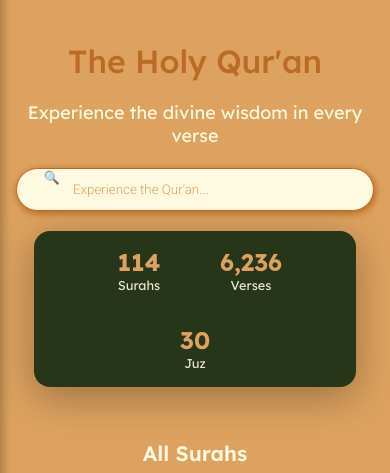
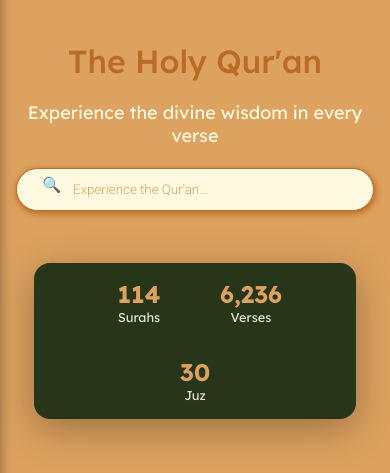
Before and after one commit to Mystibear125/Quran-App, a Django app: page / in a window 390 px wide. Shown: the part 86-559 px from the top of the page. Run offline with Django 5.2, Linux system fonts and the light colour scheme; some libraries are stand-ins or nearby versions.

Commit message:
Mobile styling improv

```diff
--- a/core/static/home/styles/style.css
+++ b/core/static/home/styles/style.css
@@ -272,7 +272,7 @@ body.sidebar-open {
 
 .search-icon {
     position: absolute;
-    font-size: 0.8rem;
+    font-size: 0.95rem;
     top: 21.5%;
     left: 10%;
     transform: translate(-50%, -50%);
@@ -504,10 +504,10 @@ body.sidebar-open {
         font-size: 0.65rem;
     }
     .header-status p{
-        font-size: 0.75rem;
+        font-size: 0.85rem;
     }
     .search-bar {
-        padding-bottom: 0;
+        padding-bottom: 2rem;
     }
 }
 
--- a/core/templates/home/index.html
+++ b/core/templates/home/index.html
@@ -5,7 +5,7 @@
     <meta charset="UTF-8">
     <meta name="viewport" content="width=device-width, initial-scale=1.0">
     <title>Al-Qur'an - Divine Words at Your Fingertips</title>
-    <link rel="stylesheet" href="{% static 'home/styles/style.css' %}?v=1.0.1">
+    <link rel="stylesheet" href="{% static 'home/styles/style.css' %}">
     <link rel="preconnect" href="https://fonts.googleapis.com">
     <link rel="preconnect" href="https://fonts.gstatic.com" crossorigin>
     <link href="https://fonts.googleapis.com/css2?family=Lexend:wght@100..900&family=Open+Sans:ital,wght@0,300..800;1,300..800&family=Roboto:ital,wght@0,100..900;1,100..900&display=swap" rel="stylesheet">
--- a/core/templates/home/surah_audio.html
+++ b/core/templates/home/surah_audio.html
@@ -6,7 +6,7 @@
     <meta name="viewport" content="width=device-width, initial-scale=1.0">
     <title>Listen to Surah {{ surah_number }}</title>
     <link rel="stylesheet" href="{% static 'home/styles/surah_audio.css' %}">
-    <link rel="stylesheet" href="{% static 'home/styles/style.css' %}?v=1.0.1">
+    <link rel="stylesheet" href="{% static 'home/styles/style.css' %}">
     <link rel="preconnect" href="https://fonts.googleapis.com">
     <link rel="preconnect" href="https://fonts.gstatic.com" crossorigin>
     <link href="https://fonts.googleapis.com/css2?family=Lexend:wght@100..900&family=Open+Sans:ital,wght@0,300..800;1,300..800&family=Roboto:ital,wght@0,100..900;1,100..900&display=swap" rel="stylesheet">
```
